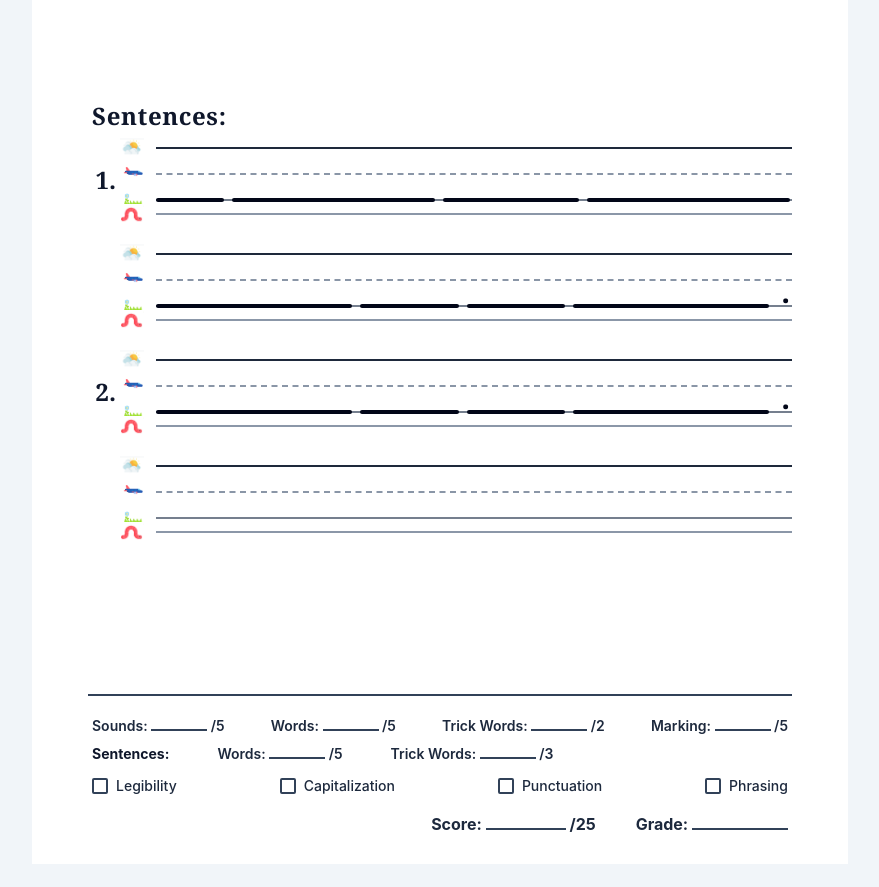
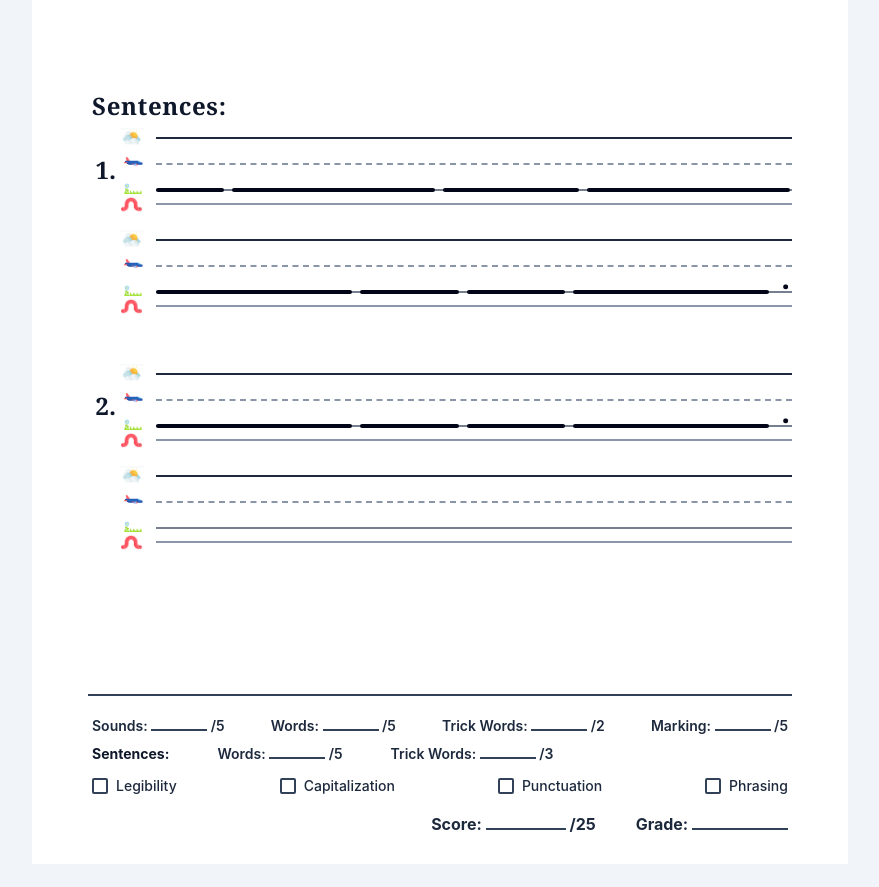
Before and after one commit to tshown-dot/fundations-test-modifier, a React (Vite) app: page / in a window 1280 px wide. Shown: the part 1480-2367 px from the top of the page, without its empty margins (200-1079 px from the left). Built offline with nearby package versions, Linux system fonts and the light colour scheme.

Commit message:
Expand space between sentence clusters to 56px (mb-14)

```diff
--- a/src/components/FundationsTestSheet.tsx
+++ b/src/components/FundationsTestSheet.tsx
@@ -174,14 +174,14 @@ export const FundationsTestSheet: React.FC<FundationsTestSheetProps> = ({
             </div>
           </div>
 
-          {/* SECTION: Sentences (Spacious gaps between each set of lines) */}
+          {/* SECTION: Sentences (Spacious gaps between clusters) */}
           <div className="my-auto">
             <h3 className="font-serif text-2xl font-bold text-slate-900 mb-2 tracking-wide pl-1">
               Sentences:
             </h3>
 
-            {/* Sentence 1 */}
-            <div className="mb-7 flex flex-col gap-y-7">
+            {/* Line Cluster 1: Sentence 1 */}
+            <div className="mb-14 flex flex-col gap-y-6">
               {/* Line 1 */}
               <FundationsGridRow
                 itemNumber={1}
@@ -194,8 +194,8 @@ export const FundationsTestSheet: React.FC<FundationsTestSheetProps> = ({
               />
             </div>
 
-            {/* Sentence 2 */}
-            <div className="flex flex-col gap-y-7">
+            {/* Line Cluster 2: Sentence 2 */}
+            <div className="flex flex-col gap-y-6">
               {/* Line 1 */}
               <FundationsGridRow
                 itemNumber={2}
```
